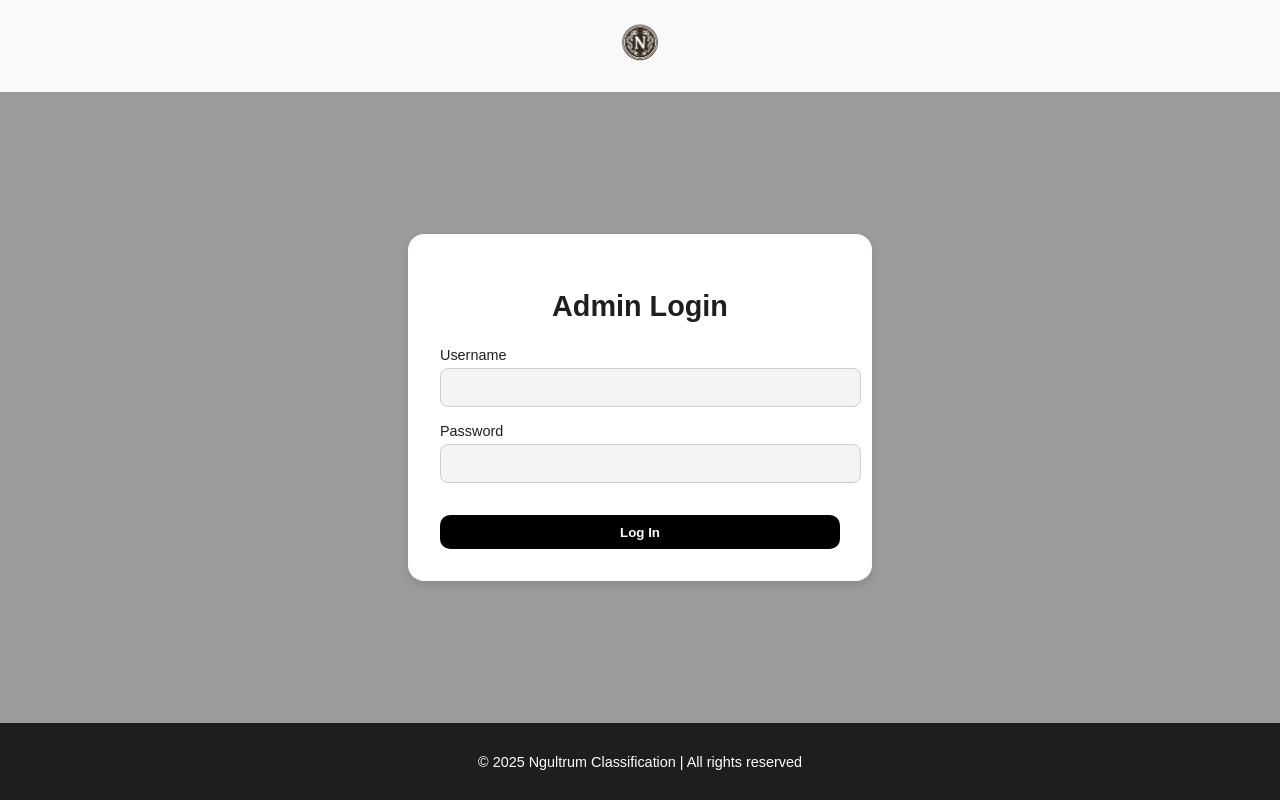
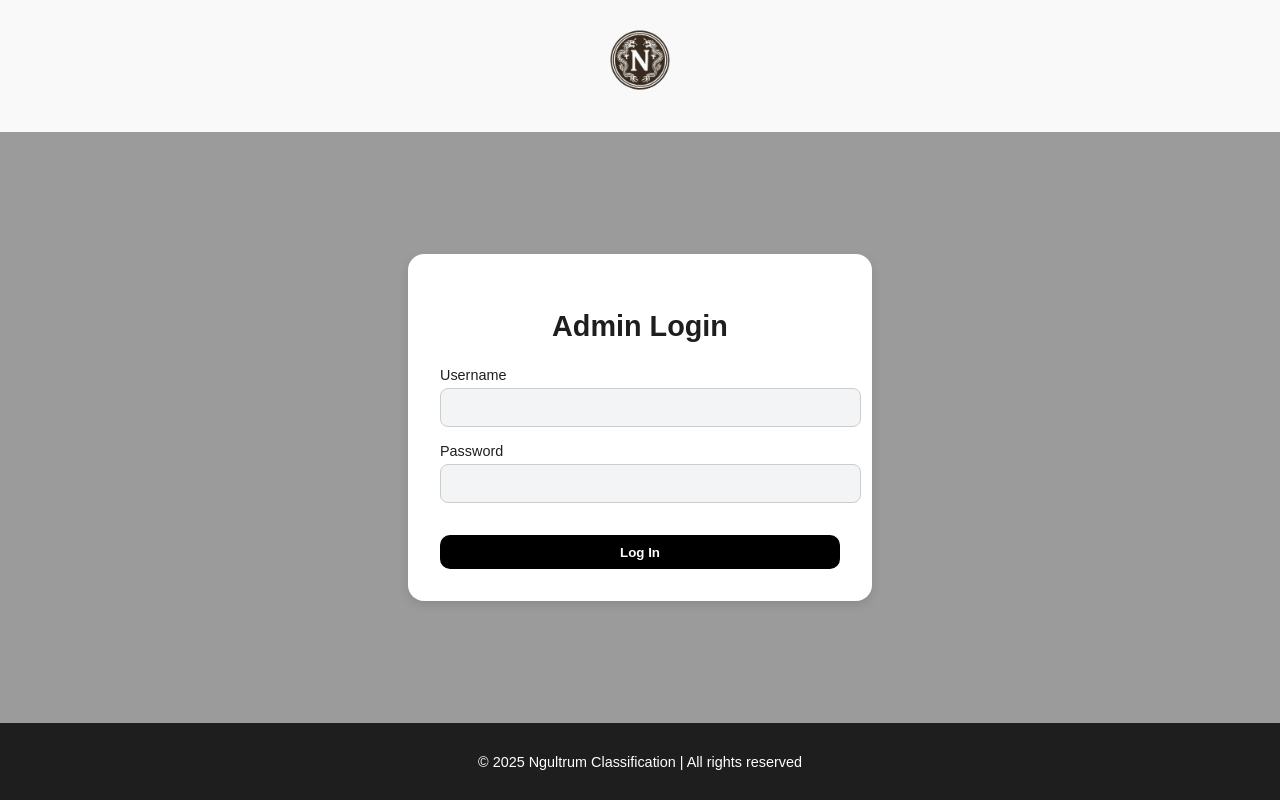
Before and after one commit to decipher-me02/ngultrum-classifier, a React (Create React App) app in the folder admin/: page / in a window 1280 px wide. Built offline with nearby package versions, Linux system fonts and the light colour scheme.

Commit message:
Update Login.css

```diff
--- a/admin/src/components/Login.css
+++ b/admin/src/components/Login.css
@@ -22,8 +22,13 @@ body, html {
 }
 
 .login-logo {
-  width: 60px;
+  width: 100px; /* increased from 60px */
   height: auto;
+  transition: transform 0.3s ease;
+}
+
+.login-logo:hover {
+  transform: scale(1.1); /* optional: subtle hover effect */
 }
 
 .login-container {
```
